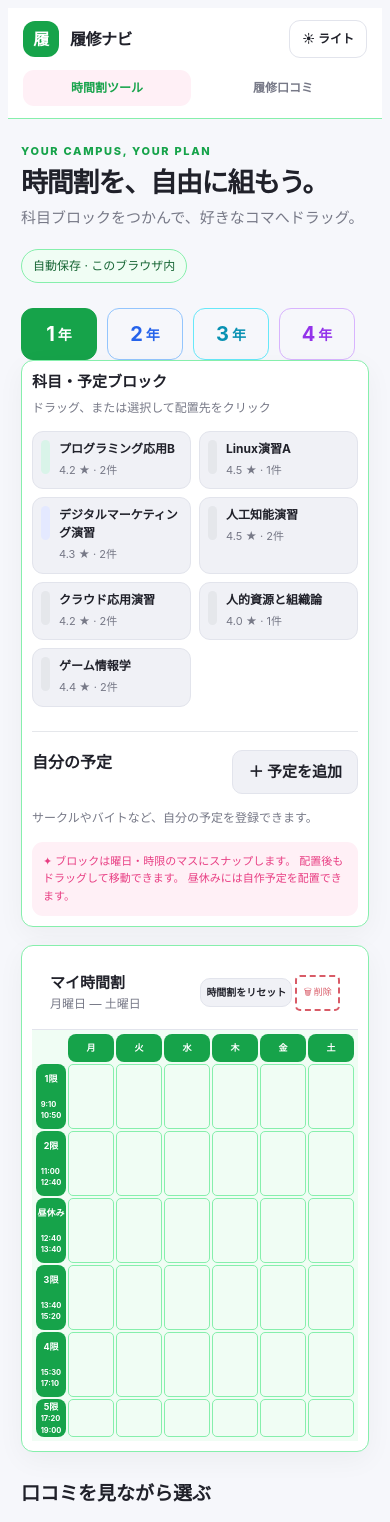
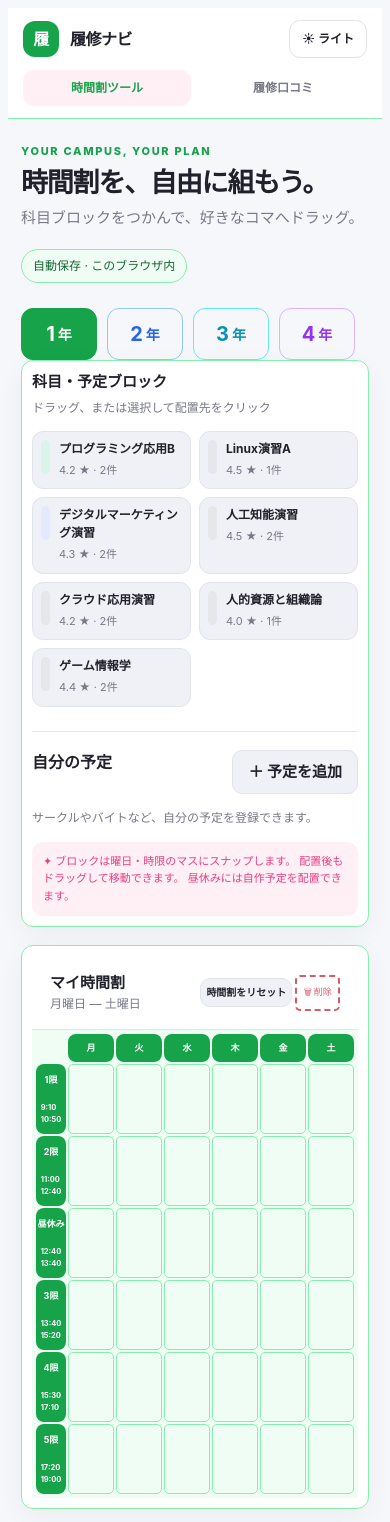
Before and after one commit to TIDesiign-ai/calcweb, a Next.js app: page /timetable in a window 390 px wide. Shown: the top 1522 px of the page. Built offline with nearby package versions, Linux system fonts and the light colour scheme.

Commit message:
phone fixed

```diff
--- a/app/globals.css
+++ b/app/globals.css
@@ -174,8 +174,8 @@ a { color: inherit; text-decoration: none; }
 .grid-wrap { overflow: auto; padding: 12px; }
 .timetable {
   display: grid;
-  grid-template-columns: 58px repeat(6, minmax(95px, 1fr));
-  grid-template-rows: 40px repeat(5, 105px);
+  grid-template-columns: 58px repeat(6, minmax(90px, 1fr));
+  grid-template-rows: 45px repeat(6, 120px);
   min-width: 690px;
   gap: 5px;
 }
@@ -338,7 +338,7 @@ a { color: inherit; text-decoration: none; }
   .side { order: -1; }
   .course-list { display: grid; grid-template-columns: repeat(2, minmax(0, 1fr)); }
   .course-catalog { grid-template-columns: repeat(2, minmax(0, 1fr)); }
-  .timetable { grid-template-rows: 36px repeat(5, 90px); }
+  .timetable { grid-template-rows: 36px repeat(6, 160px); }
 }
 @media (max-width: 600px) {
   .topbar {
@@ -360,7 +360,7 @@ a { color: inherit; text-decoration: none; }
   .detail-panel { padding: 20px; }
   .timetable {
     grid-template-columns: 45px repeat(6, minmax(90px, 1fr));
-    grid-template-rows: 34px repeat(5, 85px);
+    grid-template-rows: 34px repeat(6, 85px);
     min-width: 625px;
   }
 }
@@ -673,7 +673,7 @@ body {
       width: 100%;
       min-width: 0;
       grid-template-columns: 30px repeat(6, minmax(0, 1fr));
-      grid-template-rows: 28px repeat(5, 65px);
+      grid-template-rows: 28px repeat(6, 70px);
       gap: 2px;
     }
 
```
